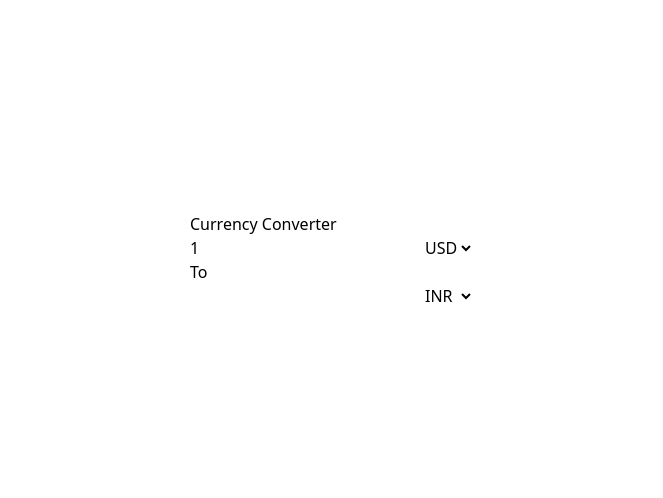
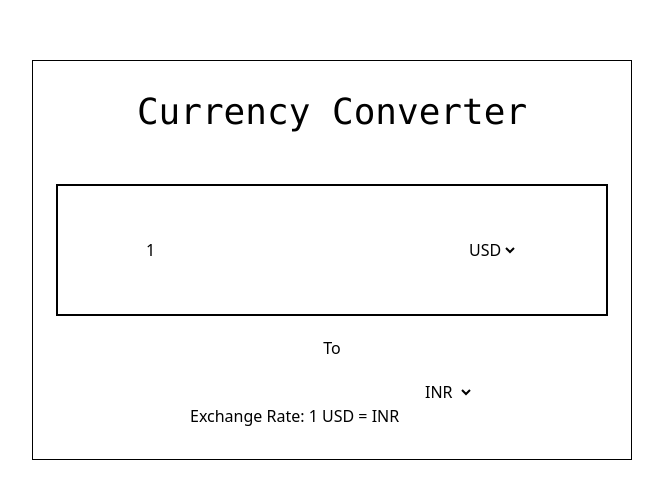
Before and after one commit to Udaybandari/Recap-7, a React (Vite) app: page / in a window 1280 px wide. Shown: the part 140-638 px from the top of the page, without its empty margins (308-971 px from the left). Built offline with nearby package versions, Linux system fonts and the light colour scheme; no server answers.

Commit message:
completed

```diff
--- a/src/components/PROJECTS/CurrencyConverter/index.jsx
+++ b/src/components/PROJECTS/CurrencyConverter/index.jsx
@@ -17,7 +17,7 @@ const Currency = () => {
         const calculatedRate = result?.rates[toCurrency];
         setExchangeRate(calculatedRate);
 
-    setConvertedAmount((amount * calculatedRate).toFixed(2));
+    setConvertedAmount((amount * calculatedRate).toFixed(1));
 
         console.log(result)
     }
@@ -36,9 +36,9 @@ const Currency = () => {
     fetchexchangeRate();
   }, [fromCurrency, toCurrency, amount]);
   return (
-    <div>
-        <h1>Currency Converter</h1>
-        <div>
+    <div className="border-1 w-[600px] h-[400px] flex flex-col items-center justify-center  gap-5">
+        <h1 className="text-4xl font-mono  mb-8">Currency Converter</h1>
+        <div className="flex  items-center justify-center gap-22 border-2  w-138 h-33">
          <input
           value={amount}
           onChange={handleAmountChange}
@@ -63,6 +63,9 @@ const Currency = () => {
           <option value={"USD"}>USD</option>
         </select>
       </div>
+       <p className="exchange-rate">
+        Exchange Rate: 1 {fromCurrency} = {exchangeRate} {toCurrency}
+      </p>
         </div>
     </div>
   )
```
